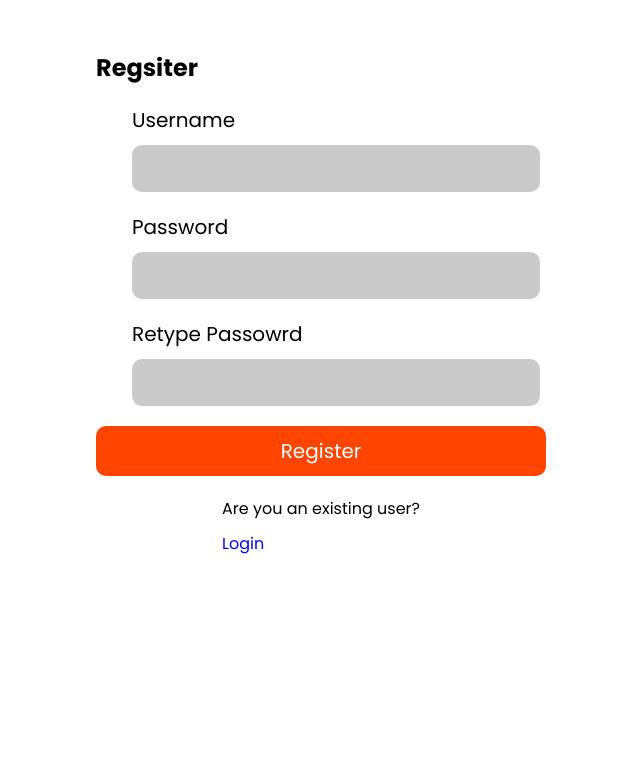
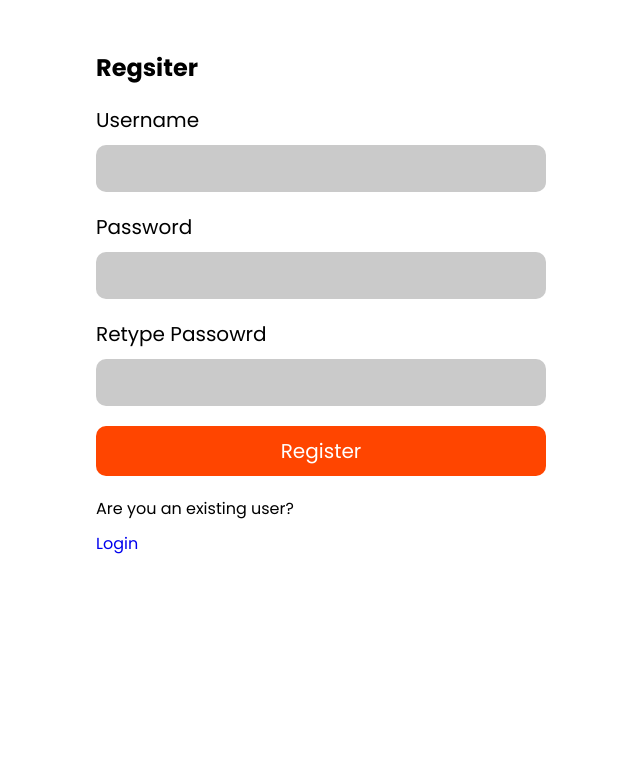
Before and after one commit to Abmichael01/gallery, a Django app: page /account/register/ in a window 1280 px wide. Shown: the part 70-840 px from the top of the page, without its empty margins (319-959 px from the left). Run offline with Django 4.2, Linux system fonts and the light colour scheme; some web fonts are replaced.

Commit message:
new commit

```diff
--- a/static/css/loginRegister.css
+++ b/static/css/loginRegister.css
@@ -39,10 +39,14 @@
     font-size: 20px;
 }
 
+form div{
+    width: 100%;
+}
+
 form input{
     font-size: 18px;
     padding: 10px 15px;
-    width: 100%;
+    /* width: 100%; */
     background-color: rgb(202, 202, 202);
     border-radius: 10px;
     border: none;
```
